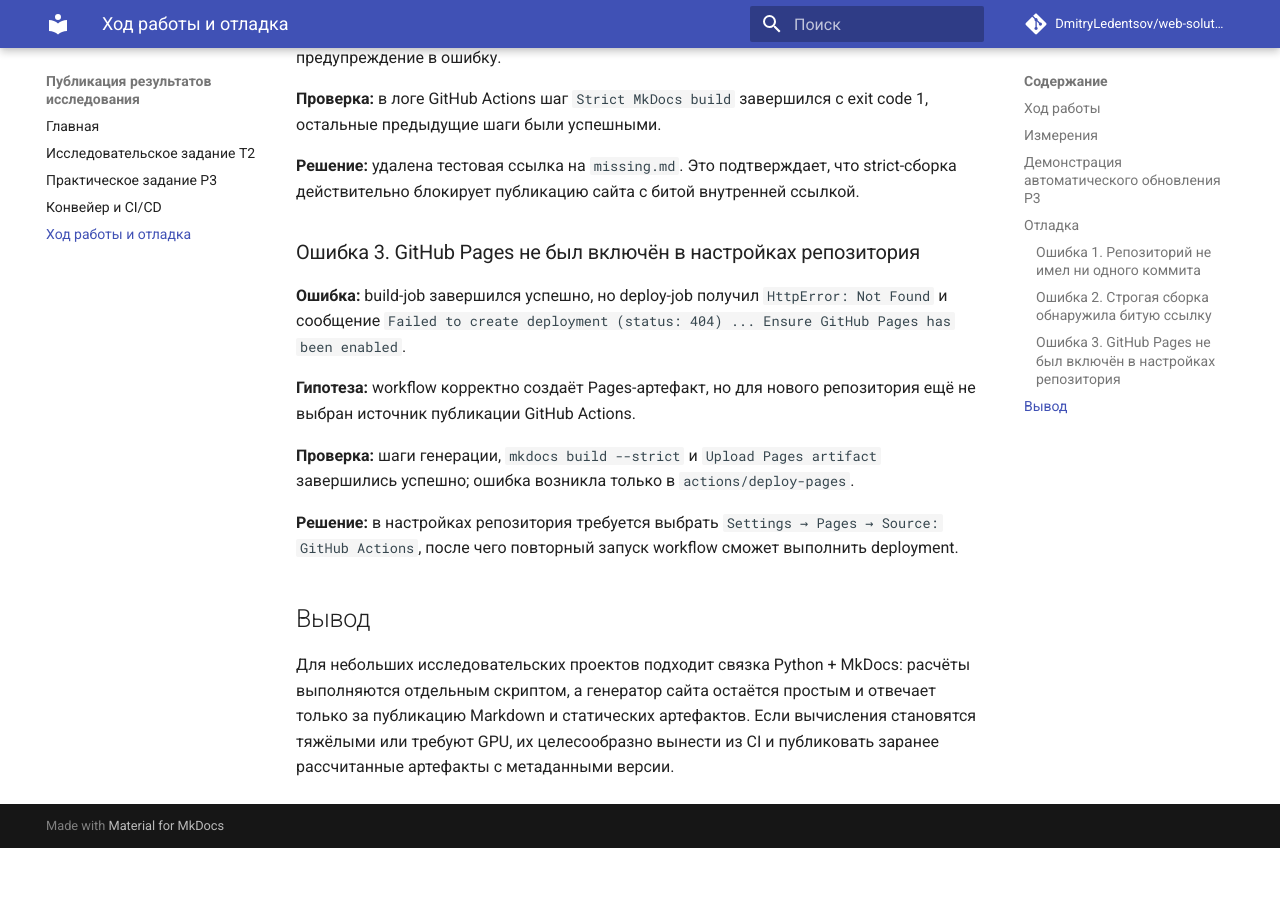
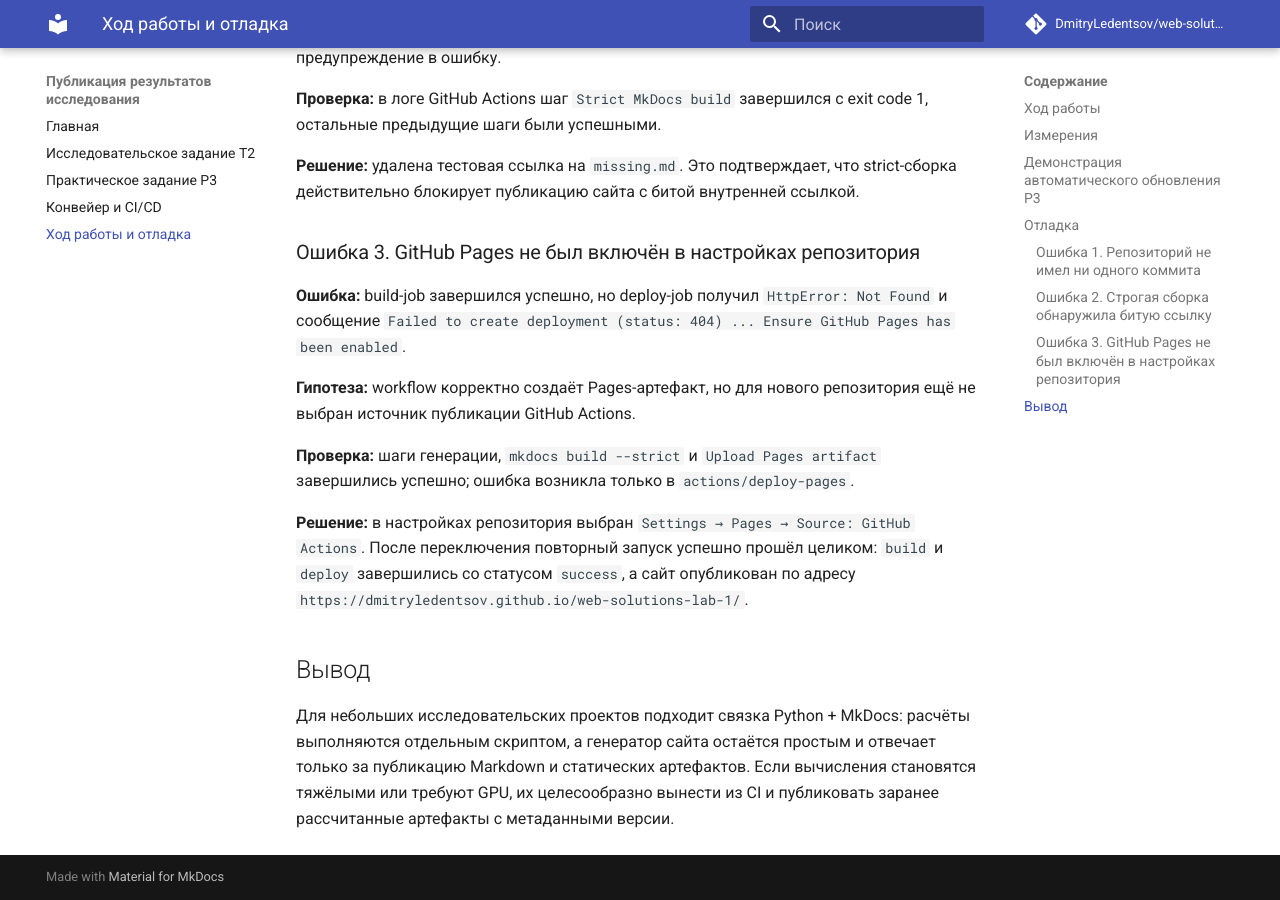
Before and after one commit to DmitryLedentsov/web-solutions-lab-1, an MkDocs documentation site: the page built from docs/report.md, in a window 1280 px wide and 900 px high, scrolled down 1942 px. Built offline with MkDocs 1.6.1 and Material for MkDocs 9.7.7, drawn with Linux system fonts in a browser that asks for light colours; comment, search, counter and statistics services are not loaded; before the commit the page ends 2790 px from its top, so only the background shows below that.

Commit message:
docs: record successful GitHub Pages deployment

```diff
--- a/docs/report.md
+++ b/docs/report.md
@@ -68,7 +68,7 @@
 
 **Проверка:** шаги генерации, `mkdocs build --strict` и `Upload Pages artifact` завершились успешно; ошибка возникла только в `actions/deploy-pages`.
 
-**Решение:** в настройках репозитория требуется выбрать `Settings → Pages → Source: GitHub Actions`, после чего повторный запуск workflow сможет выполнить deployment.
+**Решение:** в настройках репозитория выбран `Settings → Pages → Source: GitHub Actions`. После переключения повторный запуск успешно прошёл целиком: `build` и `deploy` завершились со статусом `success`, а сайт опубликован по адресу `https://dmitryledentsov.github.io/web-solutions-lab-1/`.
 
 ## Вывод
 
```
